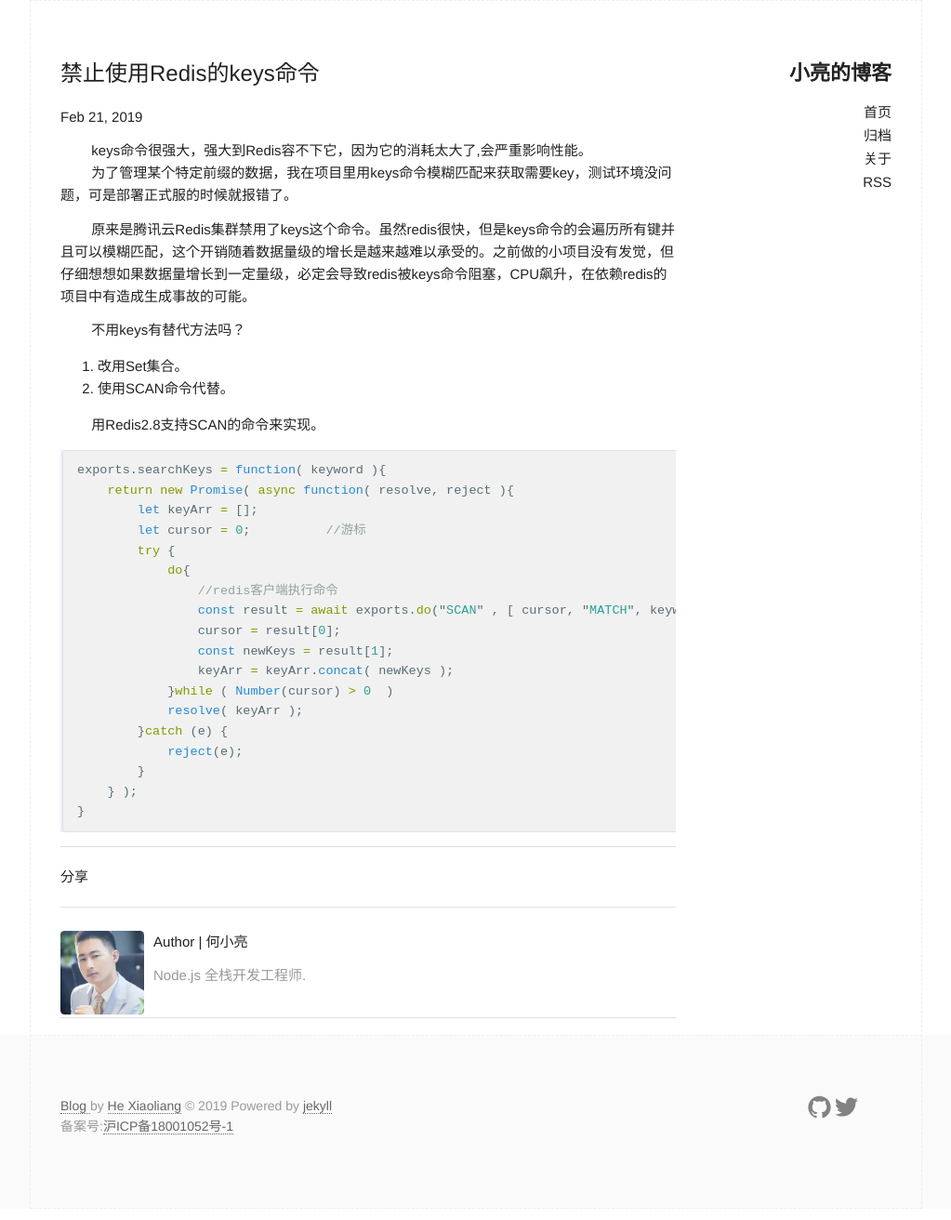
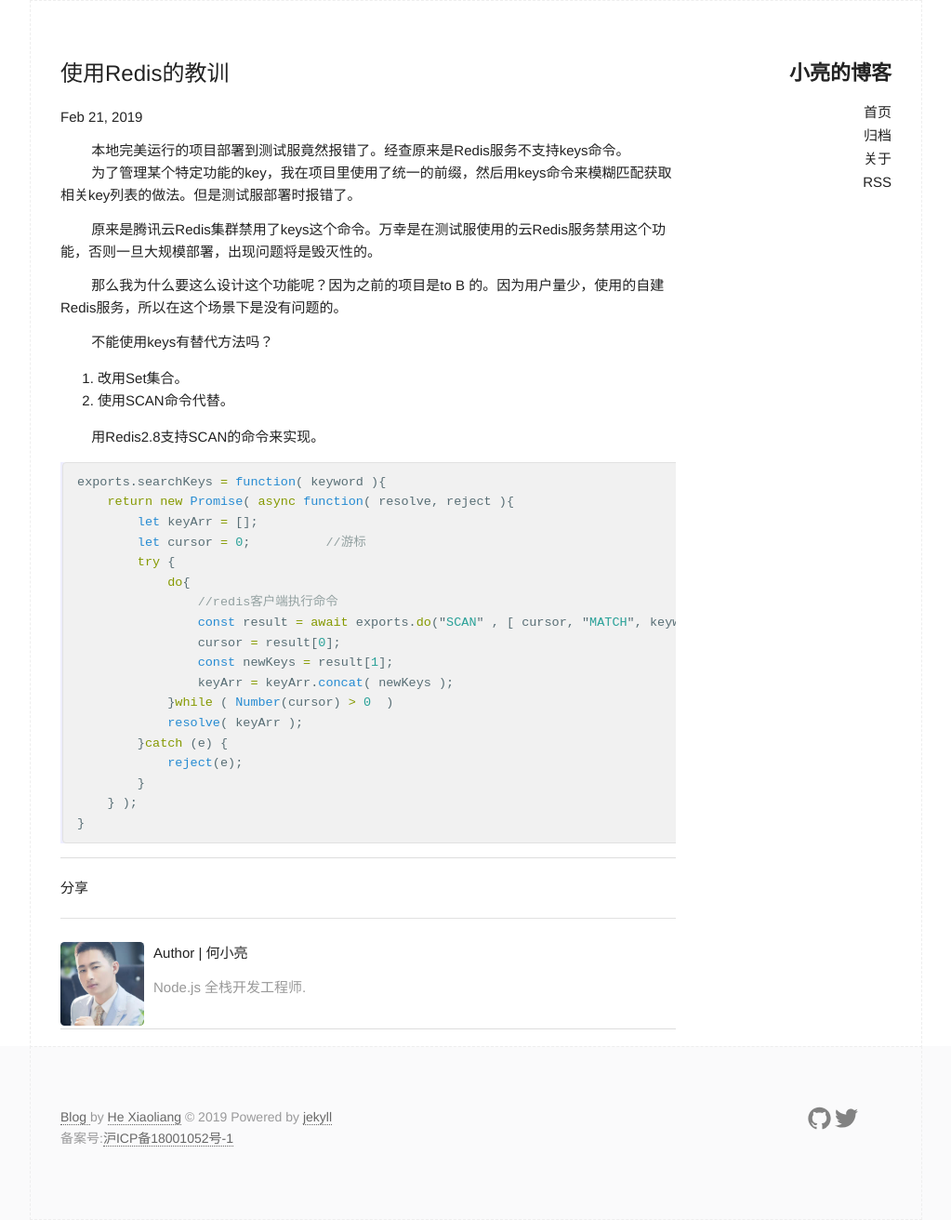
Before and after one commit to Snoopyjoy/blog, a Jekyll site: the page built from _posts/2019-02-21-redis-keys.md, in a window 1280 px wide. Shown: the whole page at 93% size, without its empty margins (128-1151 px from the left). Built offline with Jekyll 4.4.1, drawn with Linux system fonts in a browser that asks for light colours; comment, search, counter and statistics services are not loaded.

Commit message:
modify redis artical

```diff
--- a/_posts/2019-02-21-redis-keys.md
+++ b/_posts/2019-02-21-redis-keys.md
@@ -1,19 +1,21 @@
 ---
 layout: post
-title:  "禁止使用Redis的keys命令"
+title:  "使用Redis的教训"
 date: 2019-02-21 16:43:26 +0800
 categories: Tip
 keywords: redis,keys命令,redis性能
-description: keys命令很强大，"强大"到Redis容不下它，因为它的消耗太大了,会严重影响性能。
+description: 本地完美运行的项目部署到测试服竟然报错了。经查原来是Redis服务不支持keys命令。
 ---
 
-&#160; &#160; &#160; &#160; keys命令很强大，强大到Redis容不下它，因为它的消耗太大了,会严重影响性能。
-&#160; &#160; &#160; &#160; 为了管理某个特定前缀的数据，我在项目里用keys命令模糊匹配来获取需要key，测试环境没问题，可是部署正式服的时候就报错了。
+&#160; &#160; &#160; &#160; 本地完美运行的项目部署到测试服竟然报错了。经查原来是Redis服务不支持keys命令。
+&#160; &#160; &#160; &#160; 为了管理某个特定功能的key，我在项目里使用了统一的前缀，然后用keys命令来模糊匹配获取相关key列表的做法。但是测试服部署时报错了。
 
 <!--description-->
-&#160; &#160; &#160; &#160; 原来是腾讯云Redis集群禁用了keys这个命令。虽然redis很快，但是keys命令的会遍历所有键并且可以模糊匹配，这个开销随着数据量级的增长是越来越难以承受的。之前做的小项目没有发觉，但仔细想想如果数据量增长到一定量级，必定会导致redis被keys命令阻塞，CPU飙升，在依赖redis的项目中有造成生成事故的可能。
+&#160; &#160; &#160; &#160; 原来是腾讯云Redis集群禁用了keys这个命令。万幸是在测试服使用的云Redis服务禁用这个功能，否则一旦大规模部署，出现问题将是毁灭性的。
 
-&#160; &#160; &#160; &#160; 不用keys有替代方法吗？
+&#160; &#160; &#160; &#160; 那么我为什么要这么设计这个功能呢？因为之前的项目是to B 的。因为用户量少，使用的自建Redis服务，所以在这个场景下是没有问题的。
+
+&#160; &#160; &#160; &#160; 不能使用keys有替代方法吗？
 1. 改用Set集合。
 2. 使用SCAN命令代替。
 
```
